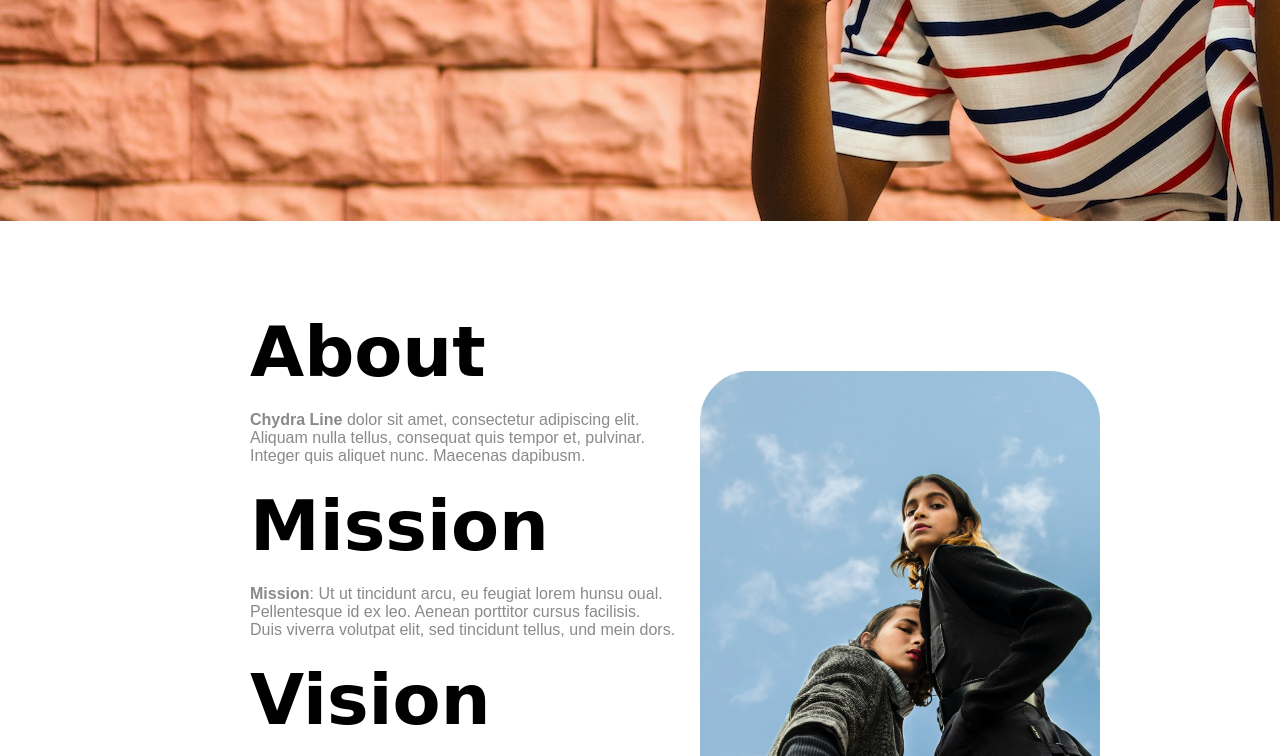
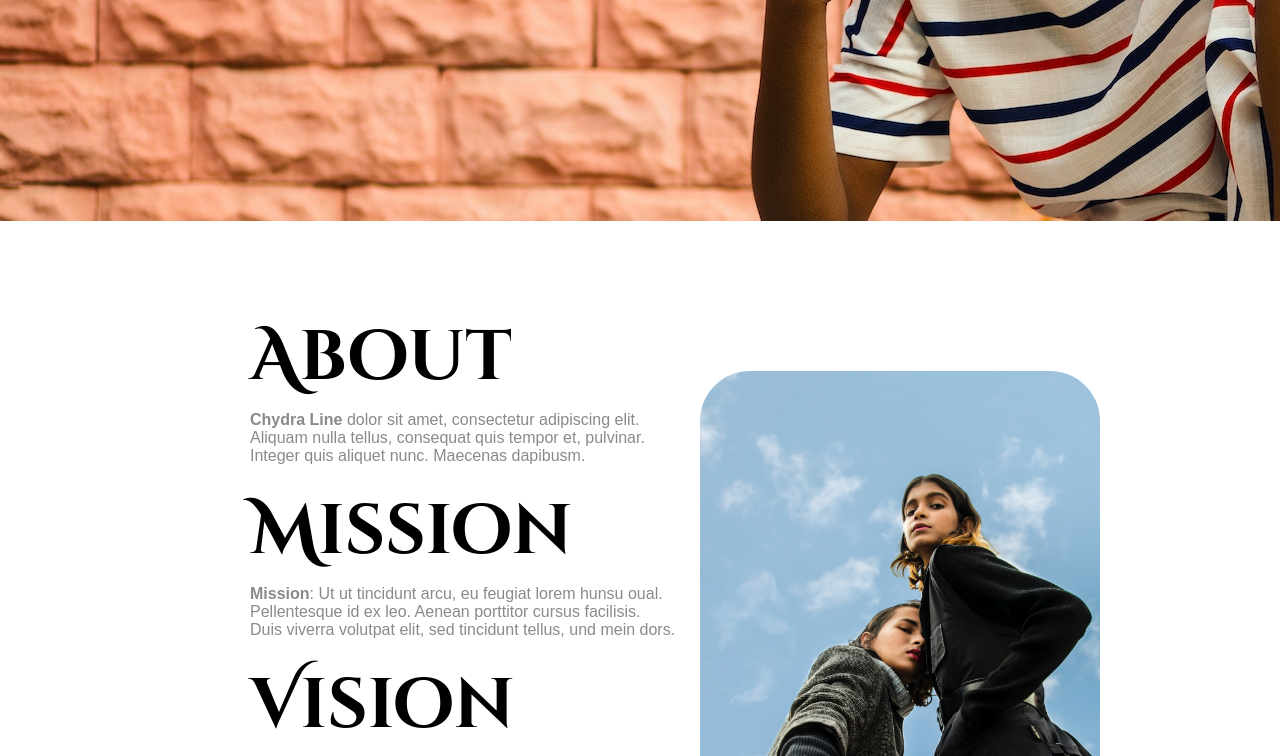
Before and after one commit to hydraadra112/chydraline, a plain HTML site: page index.html in a window 1280 px wide. Shown: the part 439-1195 px from the top of the page. Drawn offline with Linux system fonts and the light colour scheme.

Commit message:
Update index.html

```diff
--- a/index.html
+++ b/index.html
@@ -7,6 +7,15 @@
     <title>Cydra Line - Webpage</title>
     <link rel="stylesheet", type="text/css" href="index.css">
     <link rel="icon" href="logo.png" type="image/x-icon">
+
+    <link rel="preconnect" href="https://fonts.googleapis.com">
+    <link rel="preconnect" href="https://fonts.gstatic.com" crossorigin>
+    <link href="https://fonts.googleapis.com/css2?family=Cinzel+Decorative&display=swap" rel="stylesheet">
+
+    <link rel="preconnect" href="https://fonts.googleapis.com">
+    <link rel="preconnect" href="https://fonts.gstatic.com" crossorigin>
+    <link href="https://fonts.googleapis.com/css2?family=Cinzel+Decorative:wght@700&display=swap" rel="stylesheet">
+
     <style>
         img {
             max-width: 100%;
```
